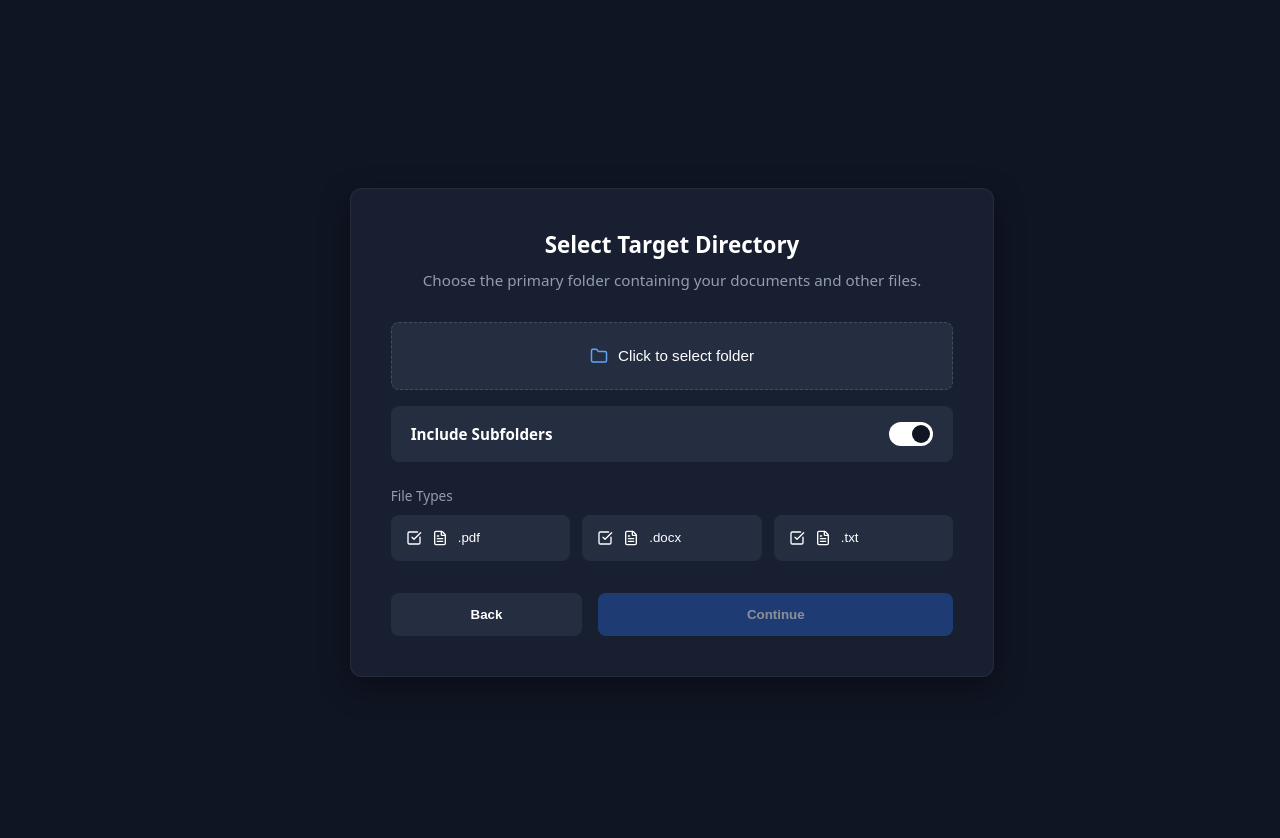
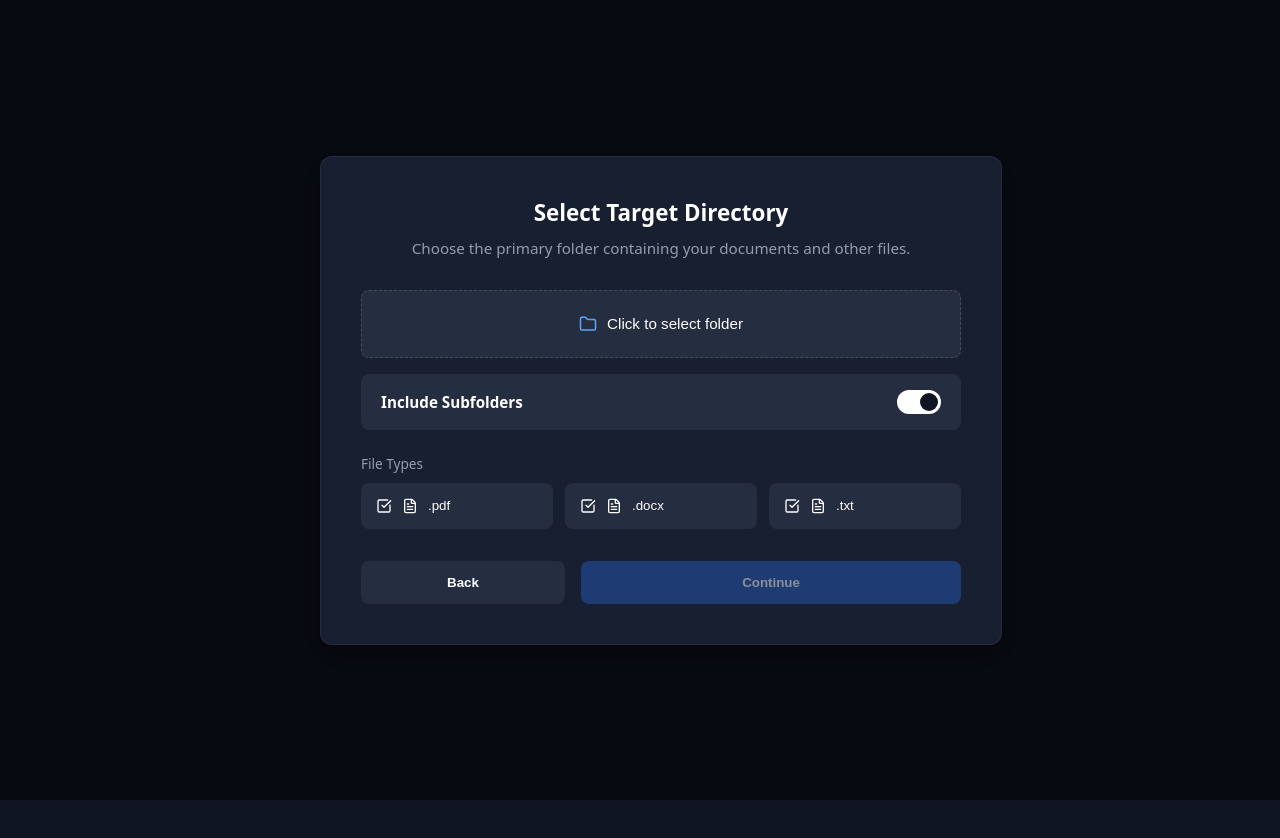
Before and after one commit to ilano-K/mole, a React (Vite) app in the folder frontend/: page /#/setup in a window 1280 px wide. Shown: the top 838 px of the page. After the commit the page ends 800 px from the top, so only its background shows below. Built offline with nearby package versions, Linux system fonts and the light colour scheme; no server answers.

Commit message:
updated select directory

```diff
--- a/frontend/src/App.css
+++ b/frontend/src/App.css
@@ -230,3 +230,36 @@ input:checked + .slider:before {
   opacity: 0.5;
   cursor: not-allowed;
 }
+
+/* Setup modal overlay and close button */
+.setup-modal-overlay {
+  position: fixed;
+  inset: 0;
+  display: flex;
+  align-items: center;
+  justify-content: center;
+  background: rgba(0, 0, 0, 0.5);
+  z-index: 1000;
+  padding: 20px;
+}
+
+.setup-modal {
+  width: 100%;
+  max-width: 640px;
+}
+
+.setup-close {
+  position: absolute;
+  top: 14px;
+  right: 14px;
+  background: transparent;
+  border: none;
+  color: var(--text-muted);
+  font-size: 18px;
+  cursor: pointer;
+  padding: 6px;
+}
+
+.setup-close:hover {
+  color: var(--text-main);
+}
--- a/frontend/src/features/setup/SelectDirectory.tsx
+++ b/frontend/src/features/setup/SelectDirectory.tsx
@@ -57,12 +57,14 @@ export default function SelectDirectory() {
     }
   };
   return (
-    <div className="setup-wrapper">
+    <div className="setup-modal-overlay">
+      <div className="setup-modal" onClick={(e) => e.stopPropagation()}>
         <div className="setup-card">
           <div className="setup-header">
             <h2 className="setup-title">Select Target Directory</h2>
             <p className="setup-subtitle">
-            Choose the primary folder containing your documents and other files.
+              Choose the primary folder containing your documents and other
+              files.
             </p>
           </div>
 
@@ -114,5 +116,6 @@ export default function SelectDirectory() {
           </div>
         </div>
       </div>
+    </div>
   );
 }
```
Lines whose indentation alone changed are shown as unchanged.
